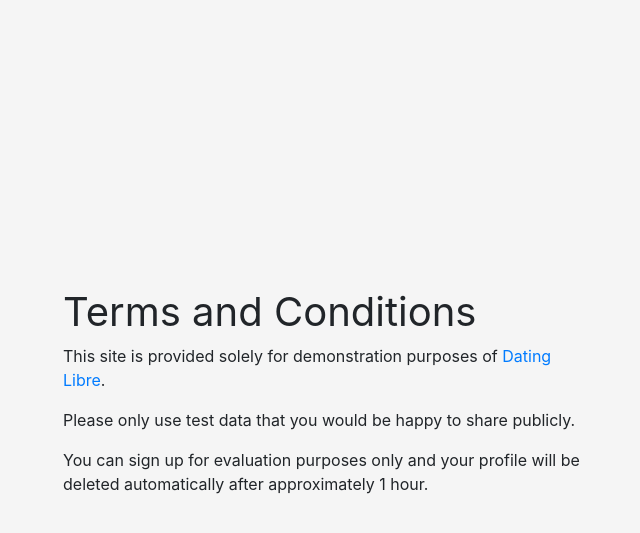
After one commit to datinglibre/datinglibre, a Symfony app: template templates/register/terms.html.twig in a window 1280 px wide. The commit adds this page. Shown: the top 533 px of the page, without its empty margins (317-957 px from the left). Run offline with Twig, Linux system fonts and the light colour scheme; the template is opened without the code that fills it, so the values that code supplies are empty; some libraries are stand-ins or nearby versions.

Commit message:
Add terms and conditions

```diff
--- a/public/css/login.css
+++ b/public/css/login.css
@@ -17,6 +17,13 @@ body {
     padding-top: 40px;
     padding-bottom: 40px;
     background-color: #f5f5f5;
+}
+
+#terms_and_conditions {
+    width: 100%;
+    max-width: 550px;
+    padding: 15px;
+    margin: 0 auto;
 }
 
 .form {
--- a/templates/user/register.html.twig
+++ b/templates/register/register.html.twig
@@ -6,7 +6,9 @@
     <h1 class="font-weight-normal">{{ 'user.register'|trans }}</h1>
     {{ form_row(registrationForm.email) }}
     {{ form_row(registrationForm.password) }}
-    {{ form_row(registrationForm.agreeTerms) }}
+    <div class="checkbox mb-3">{{ form_errors(registrationForm.agreeTerms) }}{{ form_label(registrationForm.agreeTerms) }}{{ form_widget(registrationForm.agreeTerms) }}
+        <p class="text-center"><a href="{{ path('register_terms') }}" target="_blank">{{ 'registration.read_terms_and_conditions'|trans }}</a></p>
+    </div>
     <button class="btn btn-lg btn-primary btn-block" type="submit" id="register">{{ 'user.register'|trans }}</button>
     <a class="btn btn-lg btn-primary btn-block" href="{{ path('login') }}" id="login">{{ 'user.login'|trans }}</a>
     {{ form_end(registrationForm) }}
--- /dev/null
+++ b/templates/register/terms.html.twig
@@ -0,0 +1,12 @@
+{% extends 'base_unauthenticated.html.twig' %}
+{% block title %}{{ 'registration.terms_and_conditions'|trans }}{% endblock %}
+{% block body %}
+    <div id="terms_and_conditions">
+        <h1 class="font-weight-normal">Terms and Conditions</h1>
+        <div>
+            <p>This site is provided solely for demonstration purposes of <a href="https://github.com/datinglibre">Dating Libre</a>.</p>
+            <p>Please only use test data that you would be happy to share publicly.</p>
+            <p>You can sign up for evaluation purposes only and your profile will be deleted automatically after approximately 1 hour.<p>
+        </div>
+    </div>
+{% endblock %}
--- a/translations/messages.en.yaml
+++ b/translations/messages.en.yaml
@@ -1,7 +1,6 @@
 site: "Dating Libre"
 submit: "Submit"
 user:
-  agree_terms: "Agree terms"
   email: "Email"
   remember_me: "Remember me"
   registered: "Registration successful. Please check your email to confirm your account (including your spam folder)"
@@ -91,3 +90,7 @@ moderate:
   accepted: "Accepted"
   rejected: "Rejected"
   no_images: "No images to moderate"
+registration:
+  read_terms_and_conditions: "Read terms and conditions"
+  agree_terms: "I agree to the terms and conditions"
+  terms_and_conditions: "Terms and conditions"
```
Also changed, not shown: src/Controller/RegisterController.php (+9 -1 lines), src/Form/RegistrationFormType.php (+8 -2 lines), 1 other file.
